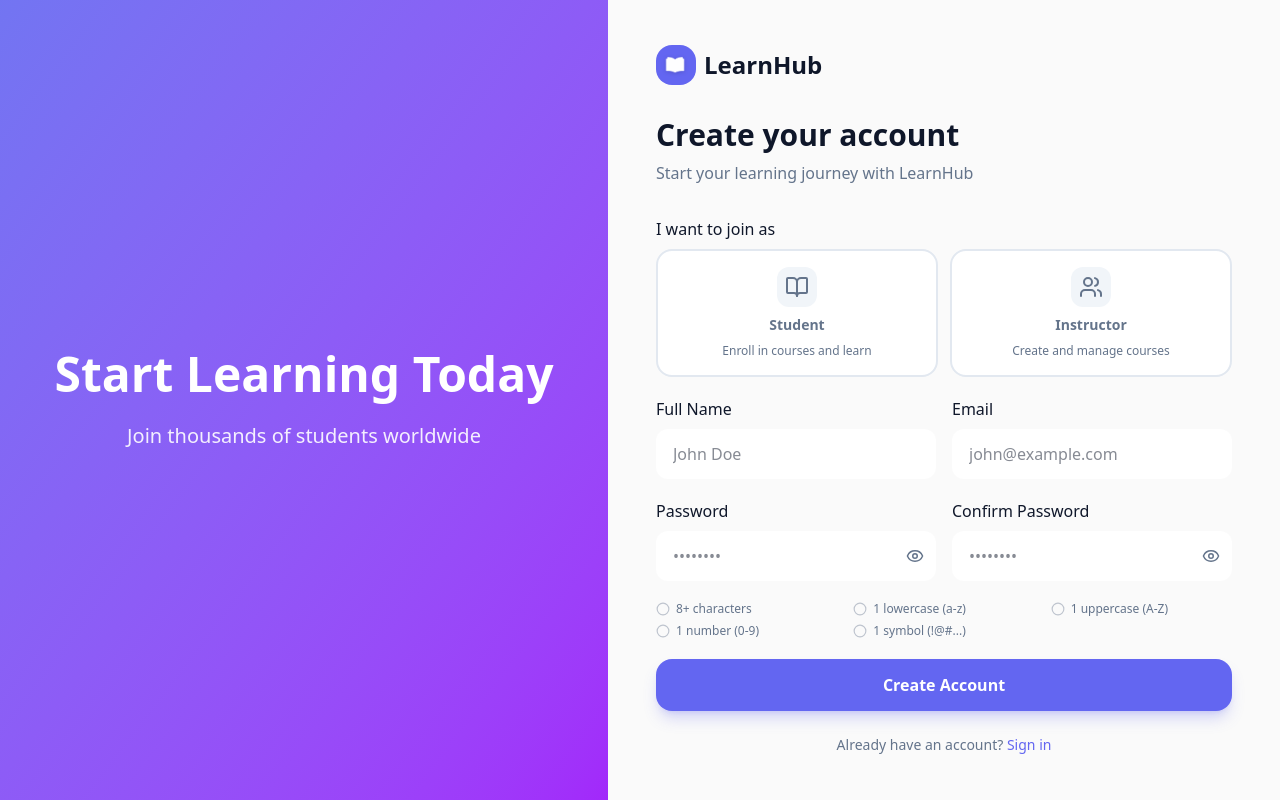
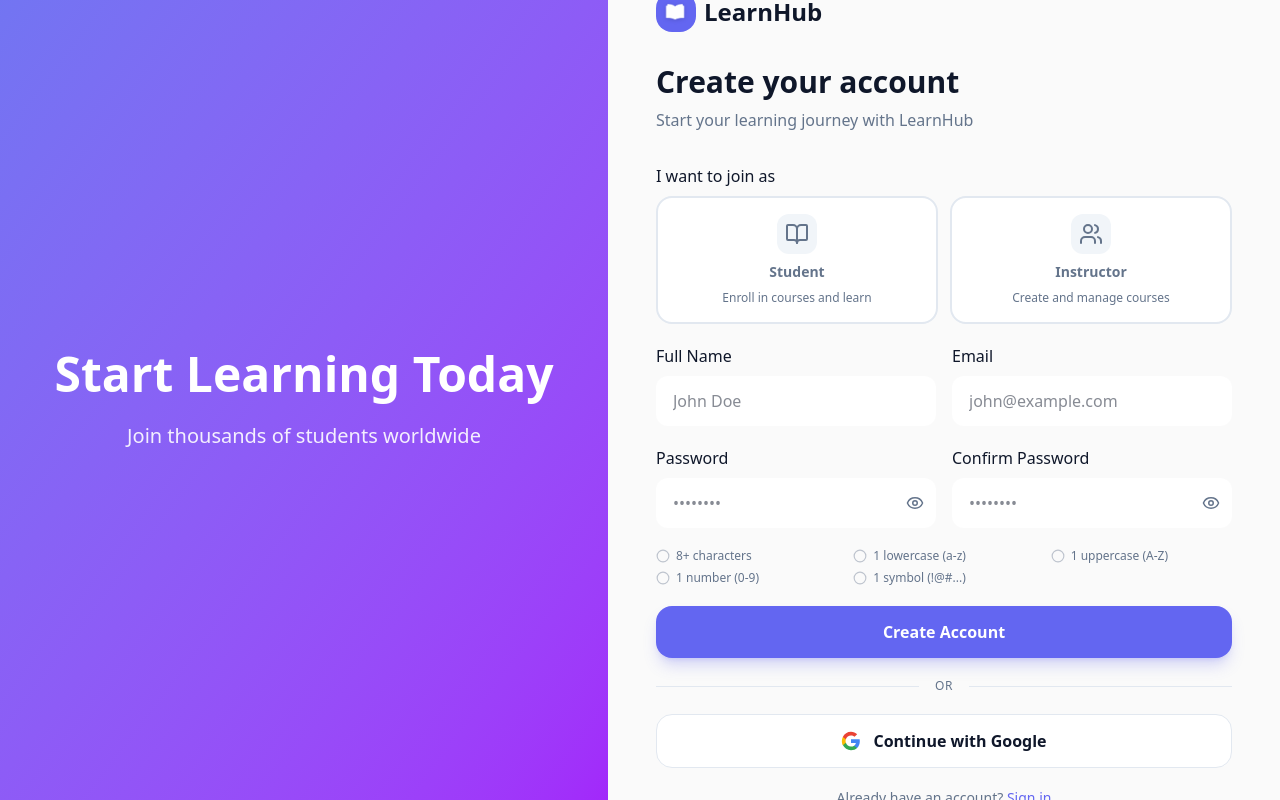
Before and after one commit to Yousef-nabil/LMS, a React (Vite) app in the folder frontend/: page /signup in a window 1280 px wide. Built offline with nearby package versions, Linux system fonts and the light colour scheme; no server answers.

Commit message:
feat: add Google OAuth authentication button to signup page

```diff
--- a/frontend/src/pages/Signup.tsx
+++ b/frontend/src/pages/Signup.tsx
@@ -37,6 +37,10 @@ export function SignupPage() {
     } finally {
       setLoading(false);
     }
+  };
+
+  const handleGoogleLogin = async () => {
+
   };
 
   const roles: { value: Role; label: string; description: string; icon: React.ReactNode }[] = [
@@ -246,7 +250,31 @@ export function SignupPage() {
             </motion.button>
           </form>
 
-          <div className="mt-6 text-center">
+          {/* Divider */}
+          <div className="flex items-center gap-4 my-5">
+            <div className="flex-1 h-px bg-border" />
+            <span className="text-xs text-muted-foreground uppercase tracking-wider">or</span>
+            <div className="flex-1 h-px bg-border" />
+          </div>
+
+          {/* Google OAuth Button */}
+          <motion.button
+            whileHover={{ scale: 1.01 }}
+            whileTap={{ scale: 0.99 }}
+            onClick={handleGoogleLogin}
+            type="button"
+            className="w-full py-3.5 bg-card border border-border rounded-xl font-semibold text-foreground flex items-center justify-center gap-3 hover:bg-accent transition-all cursor-pointer"
+          >
+            <svg width="20" height="20" viewBox="0 0 24 24">
+              <path d="M22.56 12.25c0-.78-.07-1.53-.2-2.25H12v4.26h5.92a5.06 5.06 0 0 1-2.2 3.32v2.77h3.57c2.08-1.92 3.28-4.74 3.28-8.1z" fill="#4285F4" />
+              <path d="M12 23c2.97 0 5.46-.98 7.28-2.66l-3.57-2.77c-.98.66-2.23 1.06-3.71 1.06-2.86 0-5.29-1.93-6.16-4.53H2.18v2.84C3.99 20.53 7.7 23 12 23z" fill="#34A853" />
+              <path d="M5.84 14.09c-.22-.66-.35-1.36-.35-2.09s.13-1.43.35-2.09V7.07H2.18A11.96 11.96 0 0 0 1 12c0 1.94.46 3.77 1.18 5.07l3.66-2.98z" fill="#FBBC05" />
+              <path d="M12 5.38c1.62 0 3.06.56 4.21 1.64l3.15-3.15C17.45 2.09 14.97 1 12 1 7.7 1 3.99 3.47 2.18 7.07l3.66 2.84c.87-2.6 3.3-4.53 6.16-4.53z" fill="#EA4335" />
+            </svg>
+            Continue with Google
+          </motion.button>
+
+          <div className="mt-5 text-center">
             <p className="text-sm text-muted-foreground">
               Already have an account?{" "}
               <Link to="/login" className="text-primary font-medium hover:underline">
```
